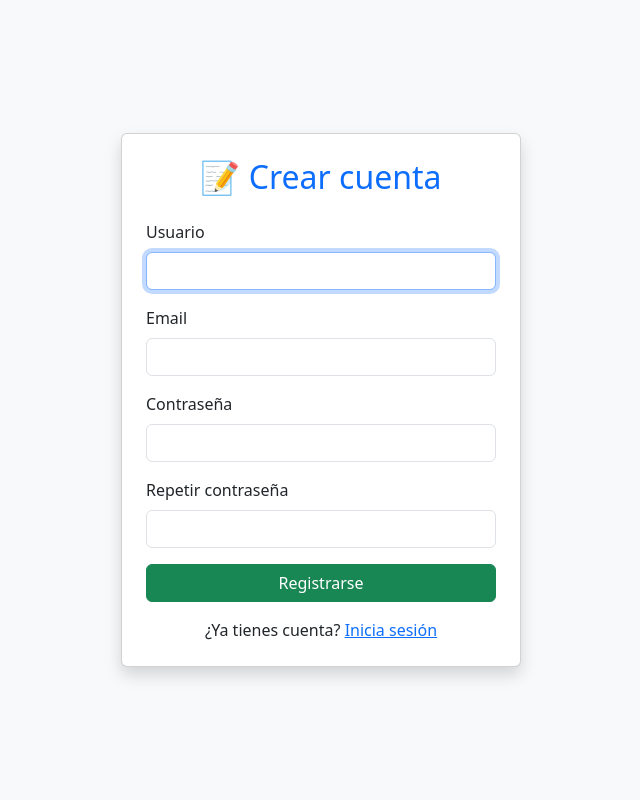
After one commit to CodeLain/gastos, a Django app: page /registro/ in a window 1280 px wide. The commit adds this page. Shown: the whole page, without its empty margins (319-959 px from the left). Run offline with Django 5.2, Linux system fonts and the light colour scheme.

Commit message:
updates muchos

```diff
--- a/gastos/forms.py
+++ b/gastos/forms.py
@@ -1,7 +1,23 @@
 from django import forms
+from django.contrib.auth.forms import UserCreationForm
+from django.contrib.auth.models import User
 from .models import Gasto
 
 class GastoForm(forms.ModelForm):
     class Meta:
         model = Gasto
         fields = '__all__'
+
+
+class RegistroForm(UserCreationForm):
+    email = forms.EmailField(required=True, widget=forms.EmailInput(attrs={'class': 'form-control'}))
+
+    class Meta:
+        model = User
+        fields = ("username", "email", "password1", "password2")
+
+    def __init__(self, *args, **kwargs):
+        super().__init__(*args, **kwargs)
+        self.fields['username'].widget.attrs.update({'class': 'form-control'})
+        self.fields['password1'].widget.attrs.update({'class': 'form-control'})
+        self.fields['password2'].widget.attrs.update({'class': 'form-control'})
--- a/gastos/urls.py
+++ b/gastos/urls.py
@@ -1,8 +1,11 @@
 from django.urls import path
 from .views import GastoListView, GastoCreateView, GastoUpdateView
+from .views import registro
+
 
 urlpatterns = [
     path('', GastoListView.as_view(), name='gasto_list'),
     path('nuevo/', GastoCreateView.as_view(), name='gasto_create'),
     path('editar/<int:pk>/', GastoUpdateView.as_view(), name='gasto_edit'),
+    path('registro/', registro, name='registro'),
 ]
--- a/gastos/views.py
+++ b/gastos/views.py
@@ -1,10 +1,13 @@
-from django.shortcuts import render
+from django.shortcuts import render, redirect
 from django.views.generic import ListView, CreateView, UpdateView
 from django.urls import reverse_lazy
 from .models import Gasto
 from .forms import GastoForm
+from django.contrib.auth.mixins import LoginRequiredMixin
+from django.contrib.auth import login
+from .forms import RegistroForm
 
-class GastoListView(ListView):
+class GastoListView(ListView, LoginRequiredMixin):
     model = Gasto
     template_name = 'gasto_list.html'
     context_object_name = 'gastos'
@@ -24,3 +27,15 @@ class GastoUpdateView(UpdateView):
     form_class = GastoForm
     template_name = 'gasto_form.html'
     success_url = reverse_lazy('gasto_list')
+
+
+def registro(request):
+    if request.method == 'POST':
+        form = RegistroForm(request.POST)
+        if form.is_valid():
+            user = form.save()
+            login(request, user)  # Log in the new user
+            return redirect('gasto_list')
+    else:
+        form = RegistroForm()
+    return render(request, 'registro.html', {'form': form})
--- a/gastosProject/settings.py
+++ b/gastosProject/settings.py
@@ -125,3 +125,7 @@ STATIC_URL = 'static/'
 DEFAULT_AUTO_FIELD = 'django.db.models.BigAutoField'
 MEDIA_URL = '/media/'
 MEDIA_ROOT = BASE_DIR / 'media'
+
+LOGIN_REDIRECT_URL = '/'
+LOGOUT_REDIRECT_URL = '/login/'
+LOGIN_URL = '/login/'
--- a/gastosProject/urls.py
+++ b/gastosProject/urls.py
@@ -18,10 +18,17 @@ from django.contrib import admin
 from django.urls import path, include
 from django.conf import settings
 from django.conf.urls.static import static
+from django.contrib.auth import views as auth_views
 
 urlpatterns = [
+    # Auth routes
+    path('login/', auth_views.LoginView.as_view(template_name='login.html'), name='login'),
+    path('logout/', auth_views.LogoutView.as_view(), name='logout'),
+
     path('admin/', admin.site.urls),
     path('', include('gastos.urls')),
+
+
 ]
 
 if settings.DEBUG:
--- /dev/null
+++ b/templates/registro.html
@@ -0,0 +1,44 @@
+{% load static %}
+<!DOCTYPE html>
+<html lang="es">
+<head>
+    <meta charset="UTF-8">
+    <title>Registrarse</title>
+    <link href="https://cdn.jsdelivr.net/npm/bootstrap@5.3.0/dist/css/bootstrap.min.css" rel="stylesheet">
+</head>
+<body class="bg-light">
+<div class="container d-flex justify-content-center align-items-center" style="height: 100vh;">
+    <div class="card p-4 shadow" style="width: 100%; max-width: 400px;">
+        <h2 class="mb-4 text-center text-primary">📝 Crear cuenta</h2>
+        <form method="post">
+            {% csrf_token %}
+            {{ form.non_field_errors }}
+            <div class="mb-3">
+                <label class="form-label">Usuario</label>
+                {{ form.username }}
+                {{ form.username.errors }}
+            </div>
+            <div class="mb-3">
+                <label class="form-label">Email</label>
+                {{ form.email }}
+                {{ form.email.errors }}
+            </div>
+            <div class="mb-3">
+                <label class="form-label">Contraseña</label>
+                {{ form.password1 }}
+                {{ form.password1.errors }}
+            </div>
+            <div class="mb-3">
+                <label class="form-label">Repetir contraseña</label>
+                {{ form.password2 }}
+                {{ form.password2.errors }}
+            </div>
+            <button type="submit" class="btn btn-success w-100">Registrarse</button>
+        </form>
+        <div class="text-center mt-3">
+            ¿Ya tienes cuenta? <a href="{% url 'login' %}">Inicia sesión</a>
+        </div>
+    </div>
+</div>
+</body>
+</html>
```
Also changed, not shown: templates/gasto_list.html (+15 -0 lines), templates/login.html (added, +36 -0 lines).
